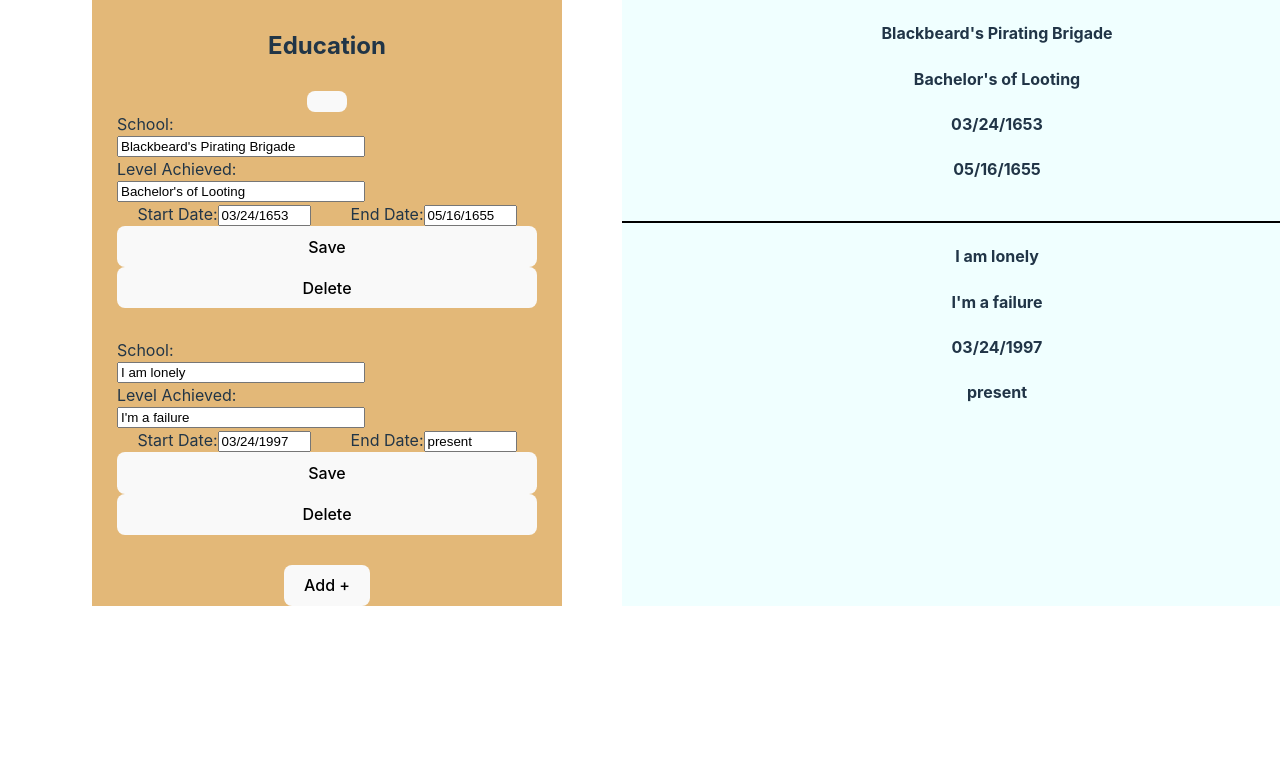
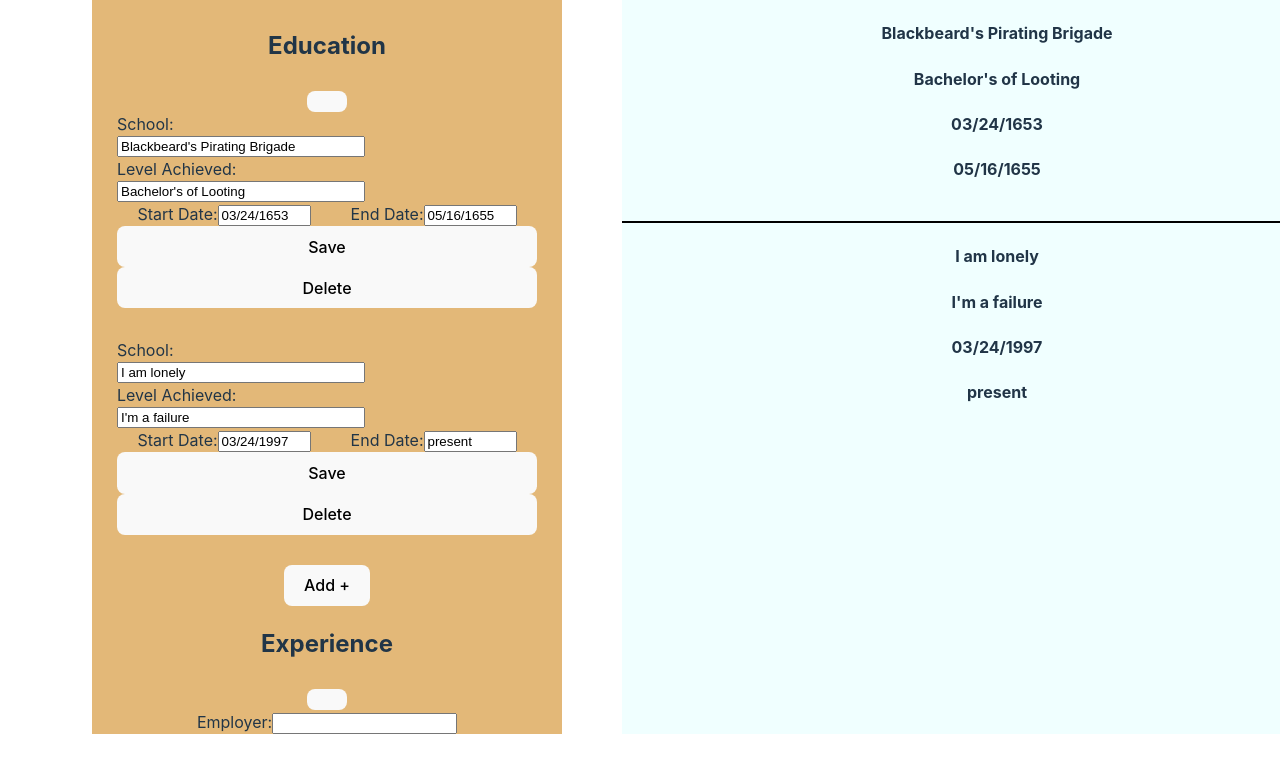
Before and after one commit to tgorsk15/cv-application, a React (Vite) app: page / in a window 1280 px wide. Shown: the part 276-1042 px from the top of the page. Before the commit the page ends 914 px from the top, so only its background shows below. Built offline with nearby package versions, Linux system fonts and the light colour scheme.

Commit message:
Set up first experience Input (employer name)

```diff
--- a/src/App.jsx
+++ b/src/App.jsx
@@ -15,10 +15,12 @@ import './styles/educationStyles.css';
 
 
 function App() {
-  console.log('app running')
+  // console.log('app running')
   const [personalInfo, setPersonalInfo] = useState(initialInfoDetails)
 
   const [educationInfo, setEducationInfo] = useState(educationDataSet);
+
+  const [experienceInfo, setExperienceInfo] = useState(experienceDataSet)
 
 
   function handleChangeInfo(property, value) {
@@ -91,7 +93,7 @@ function App() {
           />
 
           <ExperienceInput
-
+            experienceData = {experienceInfo}
           />
         </section>
         <section className='display-card'>
--- a/src/components/educationInput.jsx
+++ b/src/components/educationInput.jsx
@@ -10,8 +10,8 @@ export function EducationInput ({
     const arrowIcon = new Image()
     arrowIcon.src = dropArrow;
 
-    let educationStorage = educationData
-    const [tempEducationData, setTempData] = useState(educationStorage)
+    // let educationStorage = educationData
+    const [tempEducationData, setTempData] = useState(educationData)
 
 
     function storeEducationInputs(educationID, property, value) {
--- a/src/components/experienceInput.jsx
+++ b/src/components/experienceInput.jsx
@@ -2,7 +2,46 @@ import { useState } from 'react';
 import dropArrow from '../assets/drop-arrow.png';
 
 
-export function ExperienceInput ({test}) {
-    console.log('i work')
+export function ExperienceInput ({experienceData}) {
+    const arrowIcon = new Image()
+    arrowIcon.src = dropArrow;
+
+    const [tempExperienceData, setTempData] = useState(experienceData)
+
+    function storeExperienceInputs() {
+        console.log('stored bitch')
+    }
+
+
+return (
+    <>
+        <h2 className="experience-header">Experience</h2>
+            <button className="dropdown-button">
+                {/* not working... need to come back to this: */}
+                {/* {arrowIcon} */}
+            </button>
+
+            <div className='experience-inputs-container'>
+                {tempExperienceData.map((experience) => {
+                    console.log(experience.employer)
+                    return (
+                        <form action="push" className='experience-edit-form' key={experience.id}>
+                            <label htmlFor="employer-name">Employer:</label>
+                            <input
+                                type="text"
+                                name='employer-name'
+                                id='employer-name'
+                                value={experience.employer}
+                                onChange={(e) => {
+                                    storeExperienceInputs(experience.id, "employer", e.target.value)
+                                }}
+                            />
+                        </form>
+                    )
+
+                })}
+            </div>
+    </>
+)
 
 }
```
